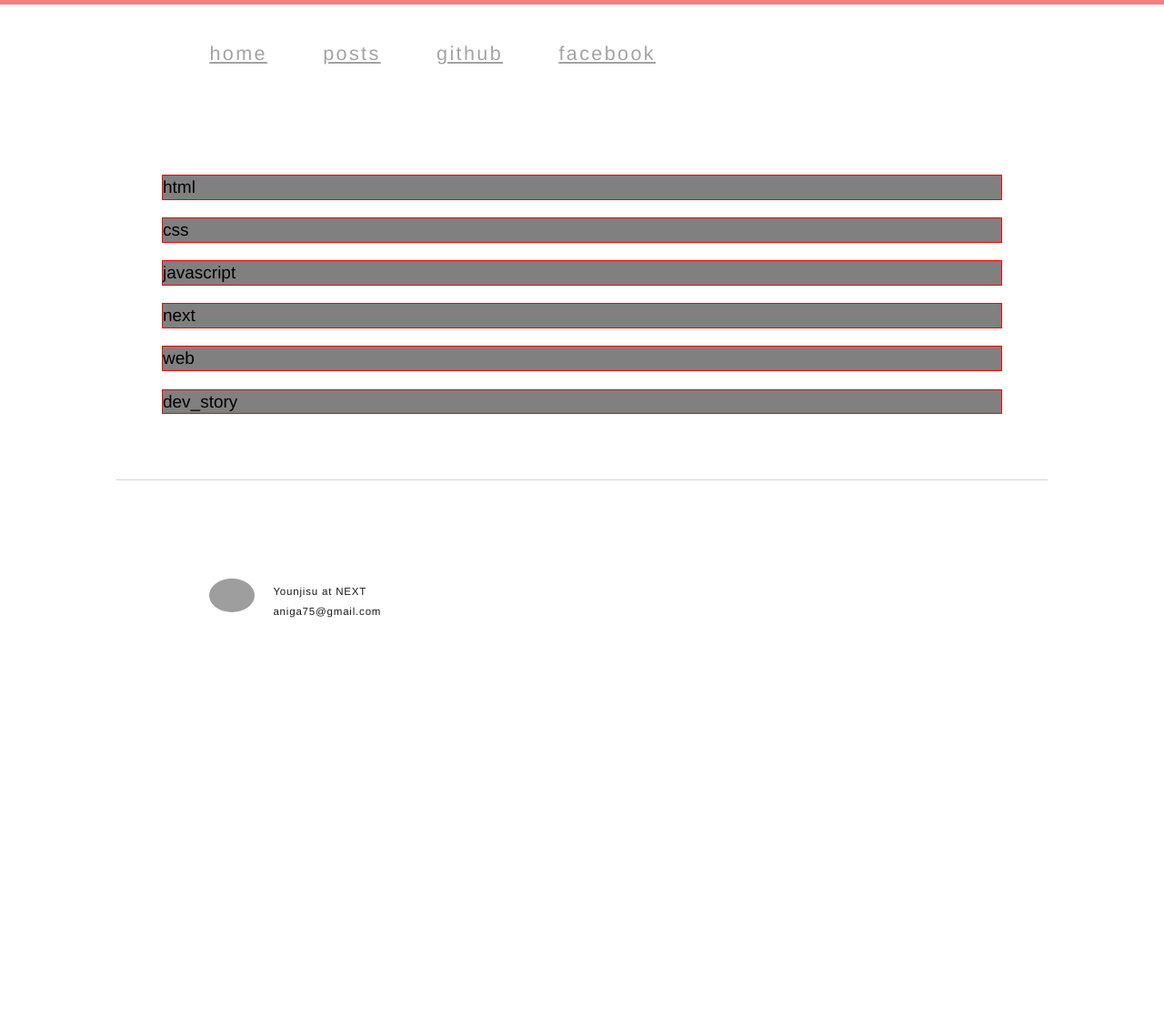
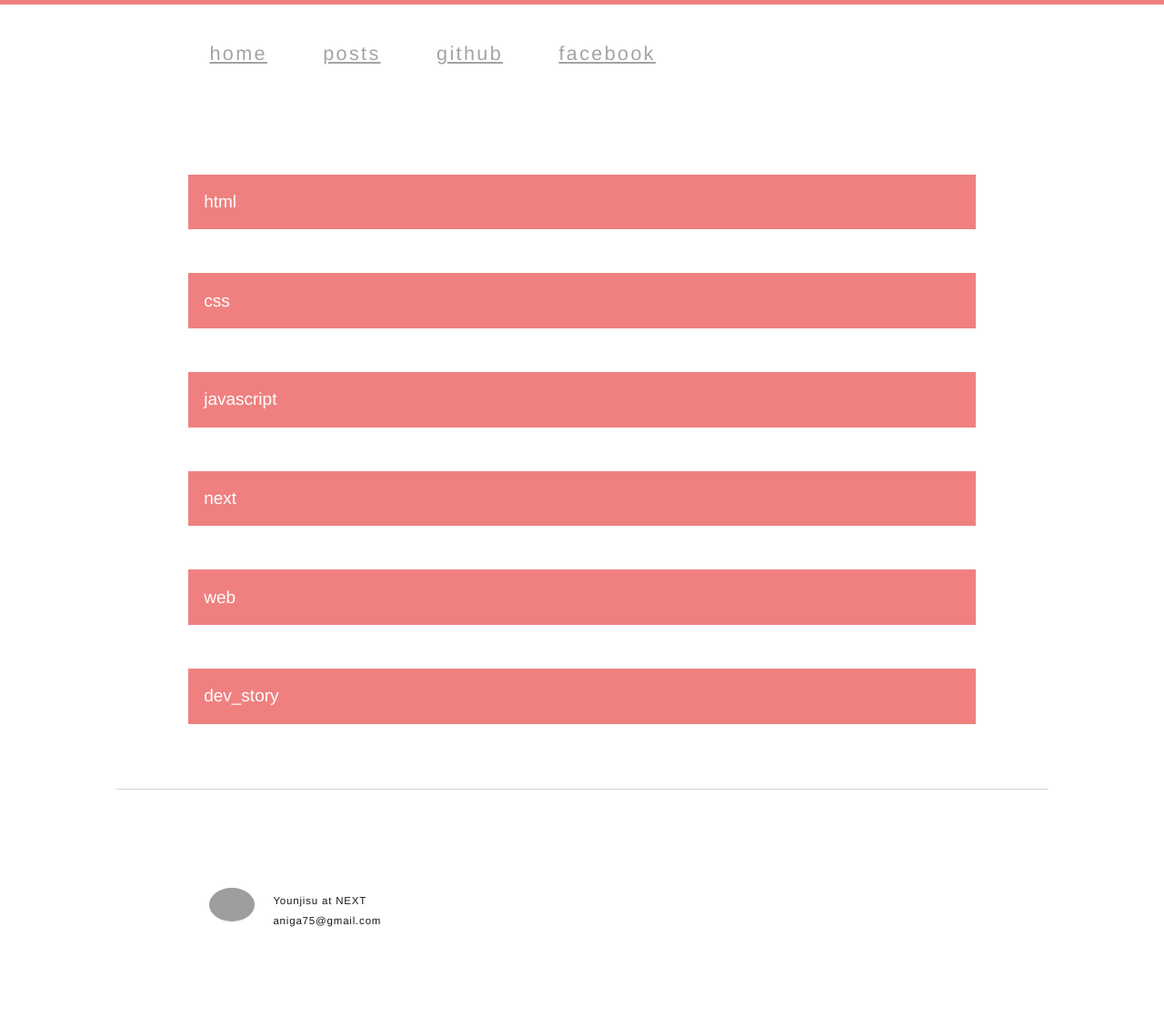
Before and after one commit to crongro/nigayo.github.io, a Jekyll site: the page built from list_m.html, in a window 1280 px wide. Shown: the whole page at 91% size. Built offline with Jekyll 4.4.1, drawn with Linux system fonts in a browser that asks for light colours; nearby versions of some CDN libraries; library files that are not in the unit come from our copies; Markdown is read by kramdown in place of the engine named in the settings; before the commit the page ends 900 px from its top, so only the background shows below that; grey boxes are pictures that could not be loaded.

Commit message:
lists page css modified

```diff
--- a/css/list_m.css
+++ b/css/list_m.css
@@ -8,11 +8,20 @@
 }
 
 .category_lists {
-    margin : 2%;
-    border : 1px solid red;
+    margin : 5%;
 }
 
 .catName {
-    background-color: gray;
+    background-color: lightcoral;
     font-size : 1.1em;
+    padding : 2%;
+    color : rgb(255,255,255);
 }
+
+.catName + ul {
+    background-color: rgb(247, 247, 247);
+}
+
+.category_lists ul > li {
+    font-size : 0.8em;
+}
```
